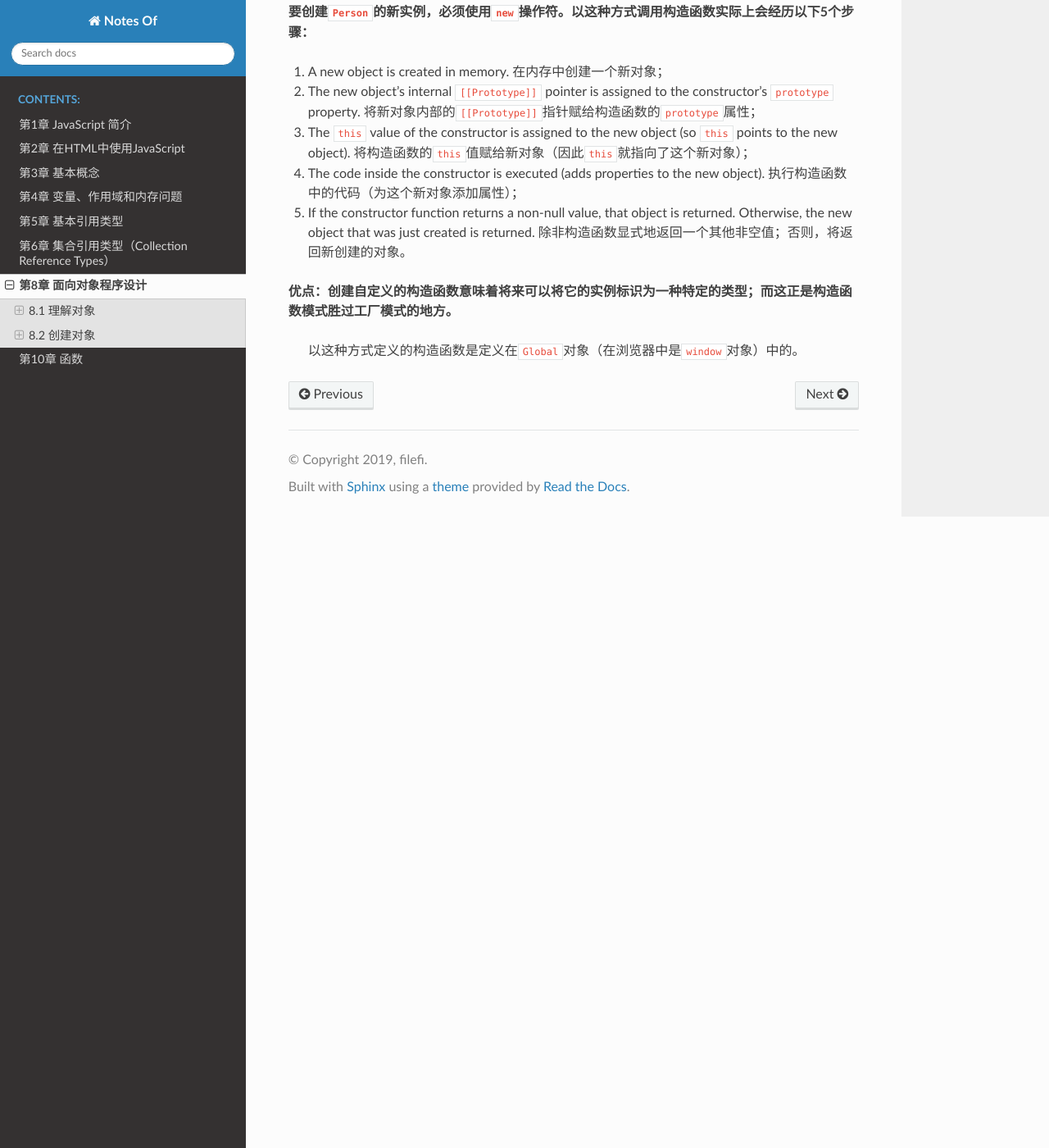
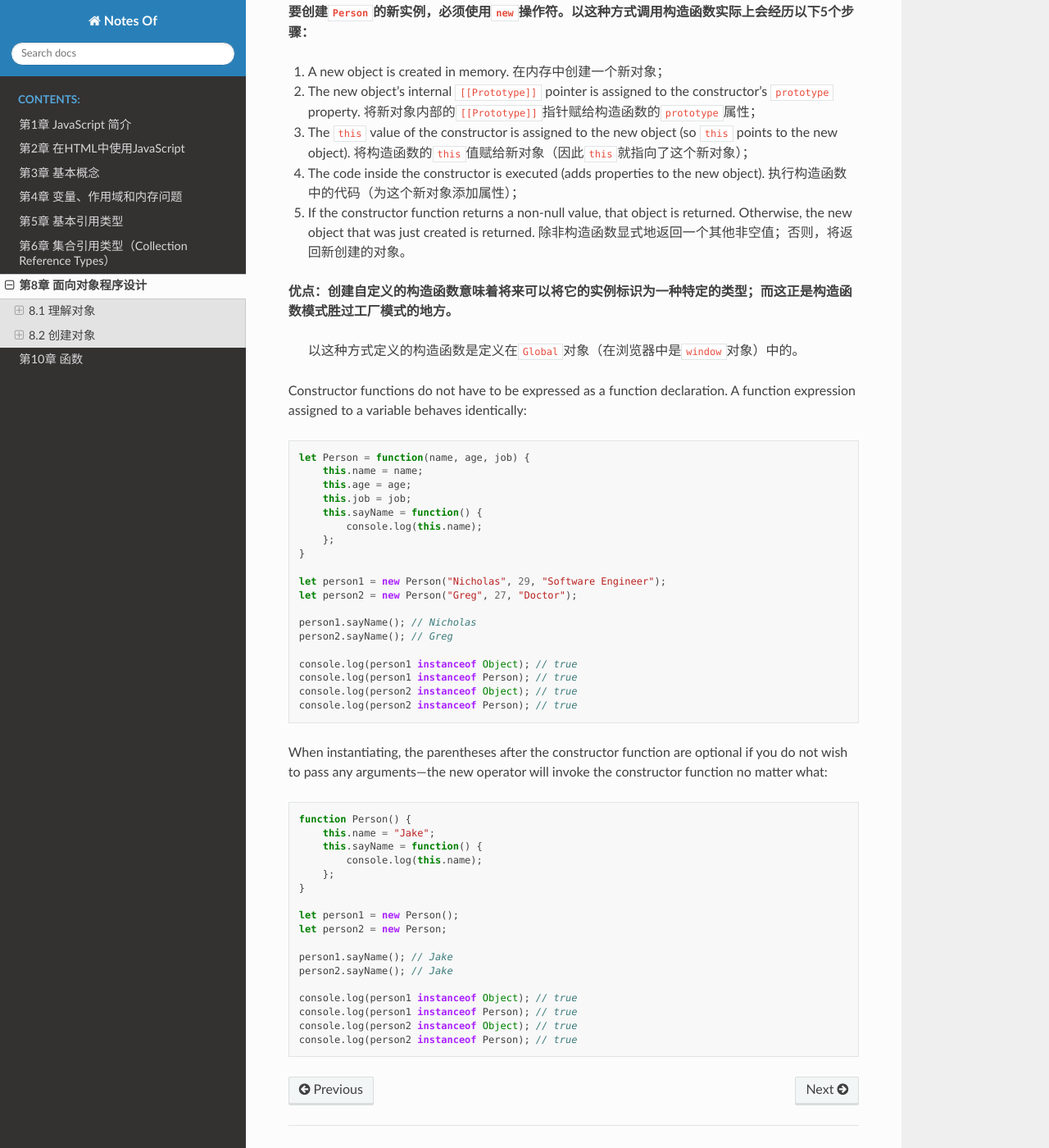
Before and after one commit to filefi/NotesOfProfessional-JavaScript-for-Web-Developers, a Sphinx documentation site: the page built from source/Chapter8-Objects_Classes_and_Object-Oriented_Programming.md, in a window 1280 px wide and 1400 px high, scrolled down 7528 px. Shown: the whole window at 82% size. Built offline with Sphinx 7.4.7 and the Read the Docs theme 2.0.0, drawn with Linux system fonts in a browser that asks for light colours.

````diff
--- a/source/Chapter8-Objects_Classes_and_Object-Oriented_Programming.md
+++ b/source/Chapter8-Objects_Classes_and_Object-Oriented_Programming.md
@@ -353,3 +353,49 @@ console.log(person2 instanceof Person); // true
 **优点：创建自定义的构造函数意味着将来可以将它的实例标识为一种特定的类型；而这正是构造函数模式胜过工厂模式的地方。**
 
 > 以这种方式定义的构造函数是定义在`Global`对象（在浏览器中是`window`对象）中的。
+
+Constructor functions do not have to be expressed as a function declaration. A function expression assigned to a variable behaves identically:
+
+```js
+let Person = function(name, age, job) {
+    this.name = name;
+    this.age = age;
+    this.job = job;
+    this.sayName = function() {
+        console.log(this.name);
+    };
+}
+
+let person1 = new Person("Nicholas", 29, "Software Engineer");
+let person2 = new Person("Greg", 27, "Doctor");
+
+person1.sayName(); // Nicholas
+person2.sayName(); // Greg
+
+console.log(person1 instanceof Object); // true
+console.log(person1 instanceof Person); // true
+console.log(person2 instanceof Object); // true
+console.log(person2 instanceof Person); // true
+```
+
+When instantiating, the parentheses after the constructor function are optional if you do not wish to pass any arguments—the new operator will invoke the constructor function no matter what:
+
+```js
+function Person() {
+    this.name = "Jake";
+    this.sayName = function() {
+        console.log(this.name);
+    };
+}
+
+let person1 = new Person();
+let person2 = new Person;
+
+person1.sayName(); // Jake
+person2.sayName(); // Jake
+
+console.log(person1 instanceof Object); // true
+console.log(person1 instanceof Person); // true
+console.log(person2 instanceof Object); // true
+console.log(person2 instanceof Person); // true
+```
````
